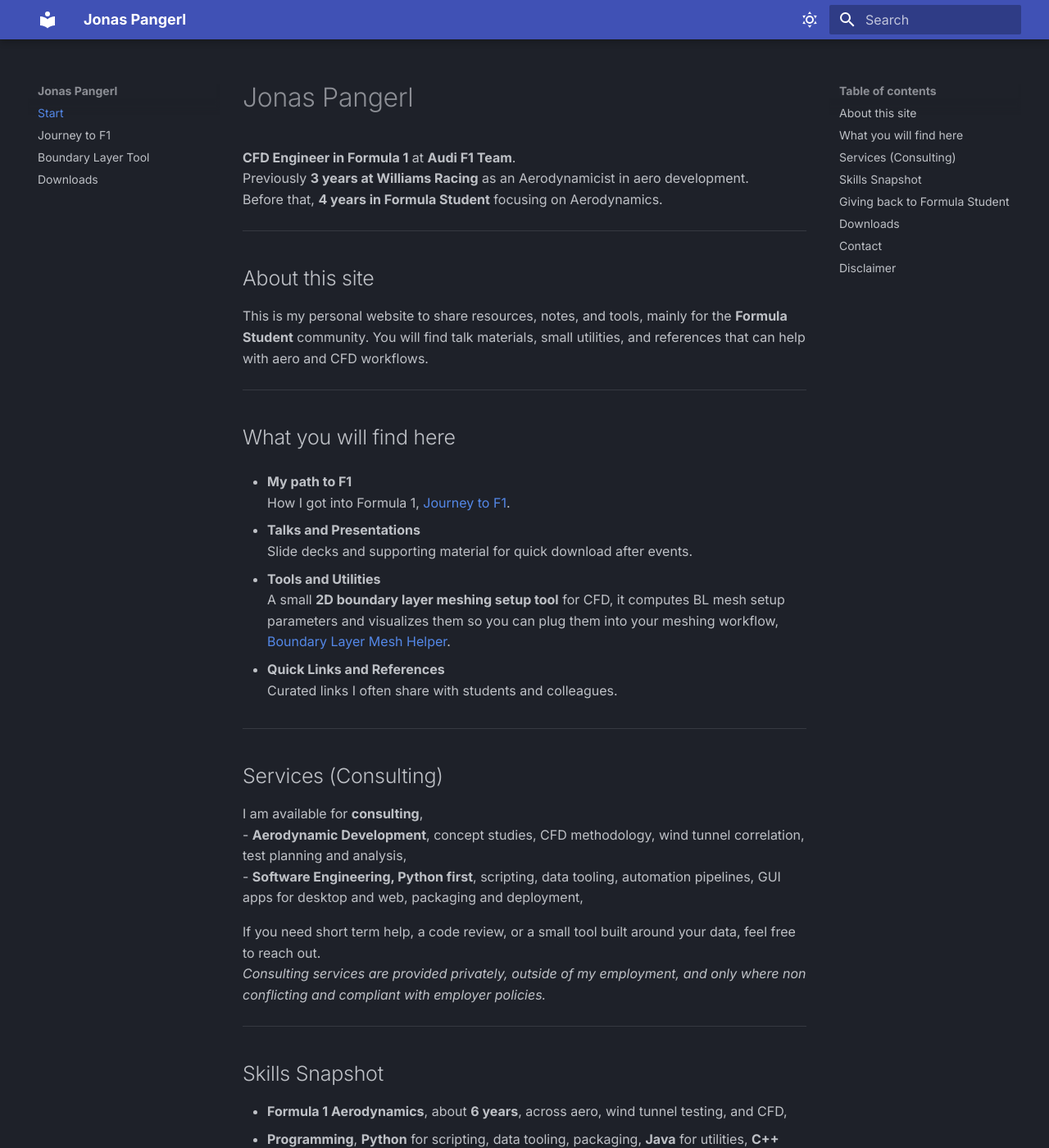
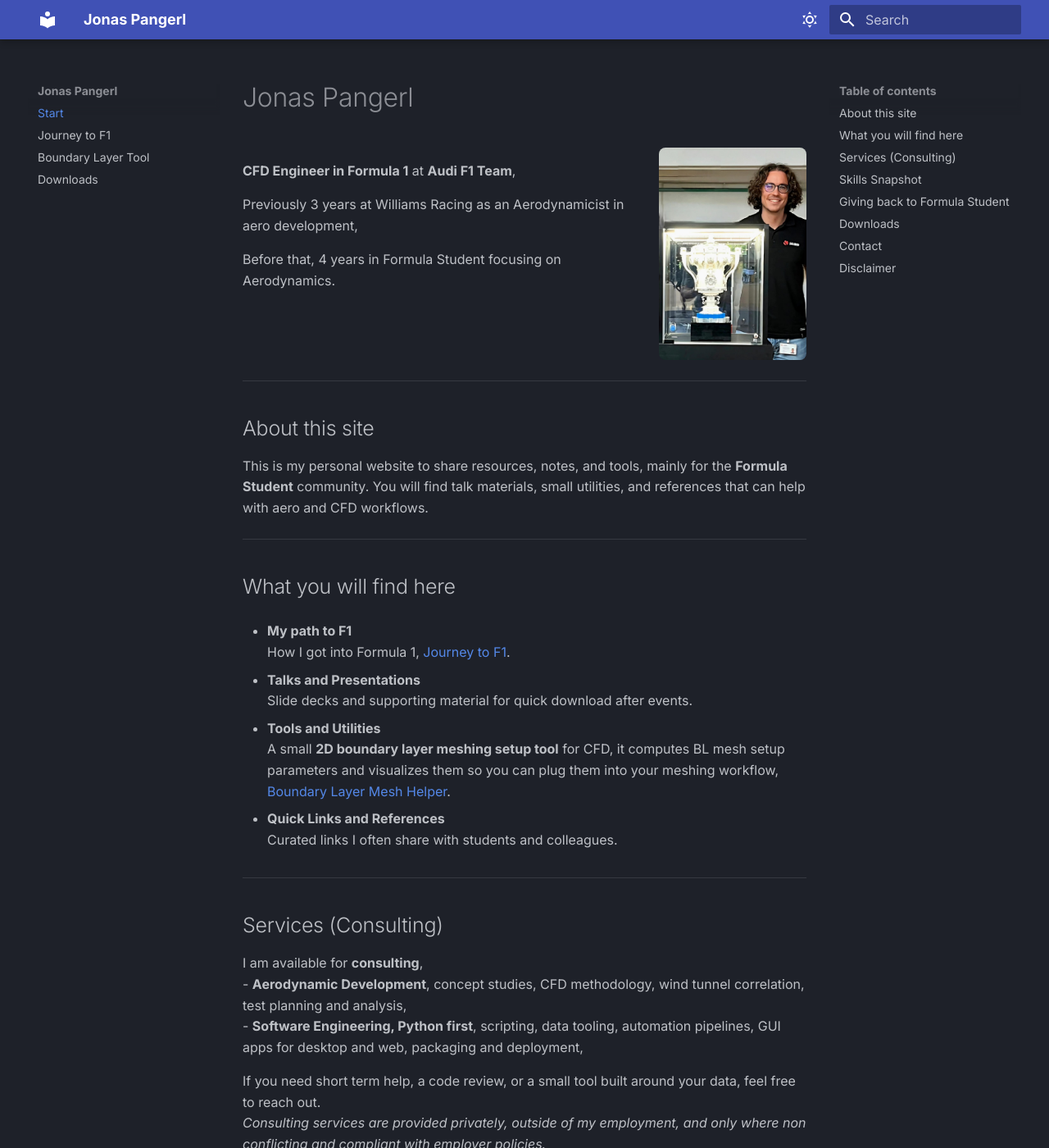
Before and after one commit to JonasPangerl/JonasWebsite, an MkDocs documentation site: the page built from docs/index.md, in a window 1280 px wide and 1400 px high. Shown: the whole window at 82% size. Built offline with MkDocs 1.6.1 and Material for MkDocs 9.7.7, drawn with Linux system fonts in a browser that asks for light colours.

Commit message:
UPD: added JP image and style sheet

```diff
--- a/docs/index.md
+++ b/docs/index.md
@@ -1,8 +1,16 @@
 # Jonas Pangerl
 
-**CFD Engineer in Formula 1** at **Audi F1 Team**.
-Previously **3 years at Williams Racing** as an Aerodynamicist in aero development.
-Before that, **4 years in Formula Student** focusing on Aerodynamics.
+<div class="hero-split">
+  <div>
+    <p><strong>CFD Engineer in Formula 1</strong> at <strong>Audi F1 Team</strong>,</p>
+    <p>Previously 3 years at Williams Racing as an Aerodynamicist in aero development,</p>
+    <p>Before that, 4 years in Formula Student focusing on Aerodynamics.</p>
+  </div>
+
+  <figure>
+    <img src="index/images/JP.jpeg" alt="Jonas" width="180">
+  </figure>
+</div>
 
 ---
 
--- /dev/null
+++ b/docs/styles/extra.css
@@ -0,0 +1,11 @@
+.hero-split {
+  display: grid;
+  grid-template-columns: 1fr auto;
+  gap: 24px;
+  align-items: start;
+}
+.hero-split figure { margin: 0; }
+.hero-split img { display: block; border-radius: 8px; max-width: 240px; height: auto; }
+@media (max-width: 780px) {
+  .hero-split { grid-template-columns: 1fr; }
+}
--- a/mkdocs.yml
+++ b/mkdocs.yml
@@ -30,6 +30,8 @@
 markdown_extensions:
   - attr_list
   - md_in_html
+extra_css:
+  - styles/extra.css
 
 nav:
   - Start: index.md
```
Also changed, not shown: docs/index/images/JP.jpeg (added).
